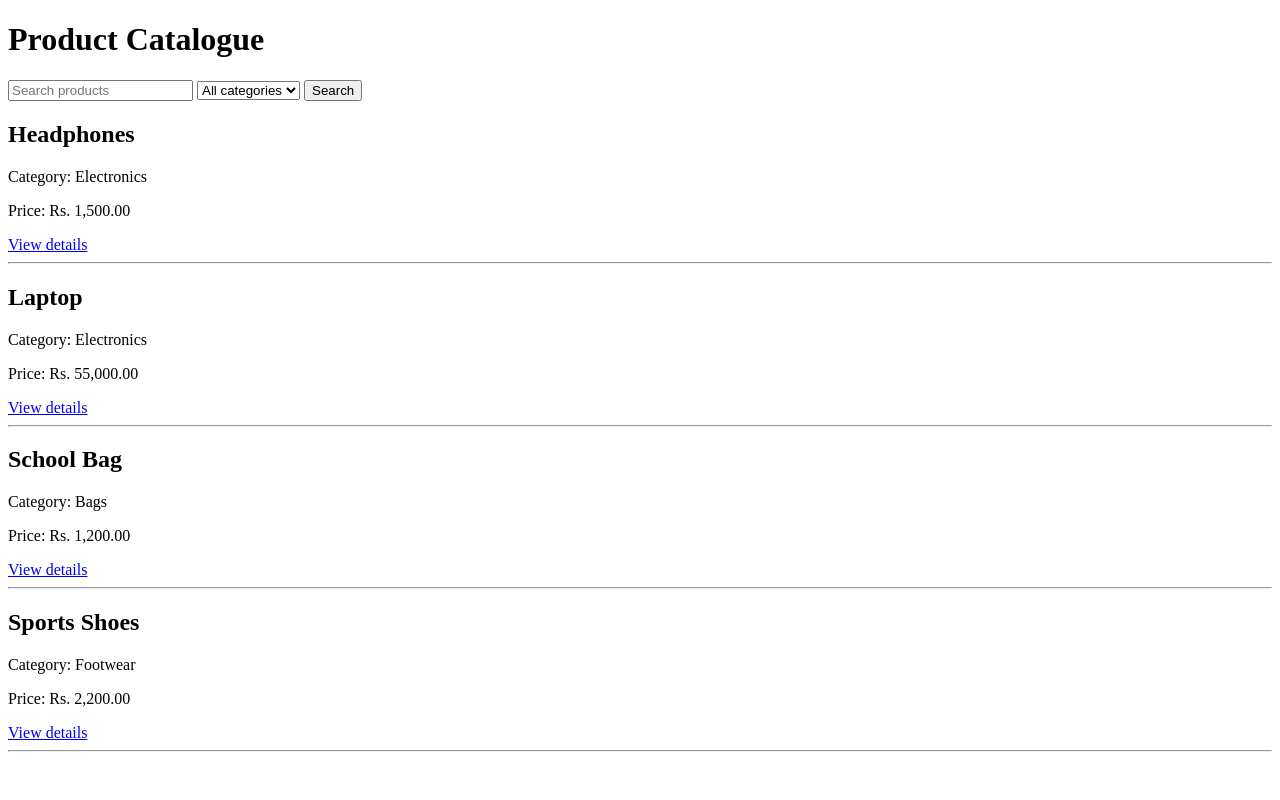
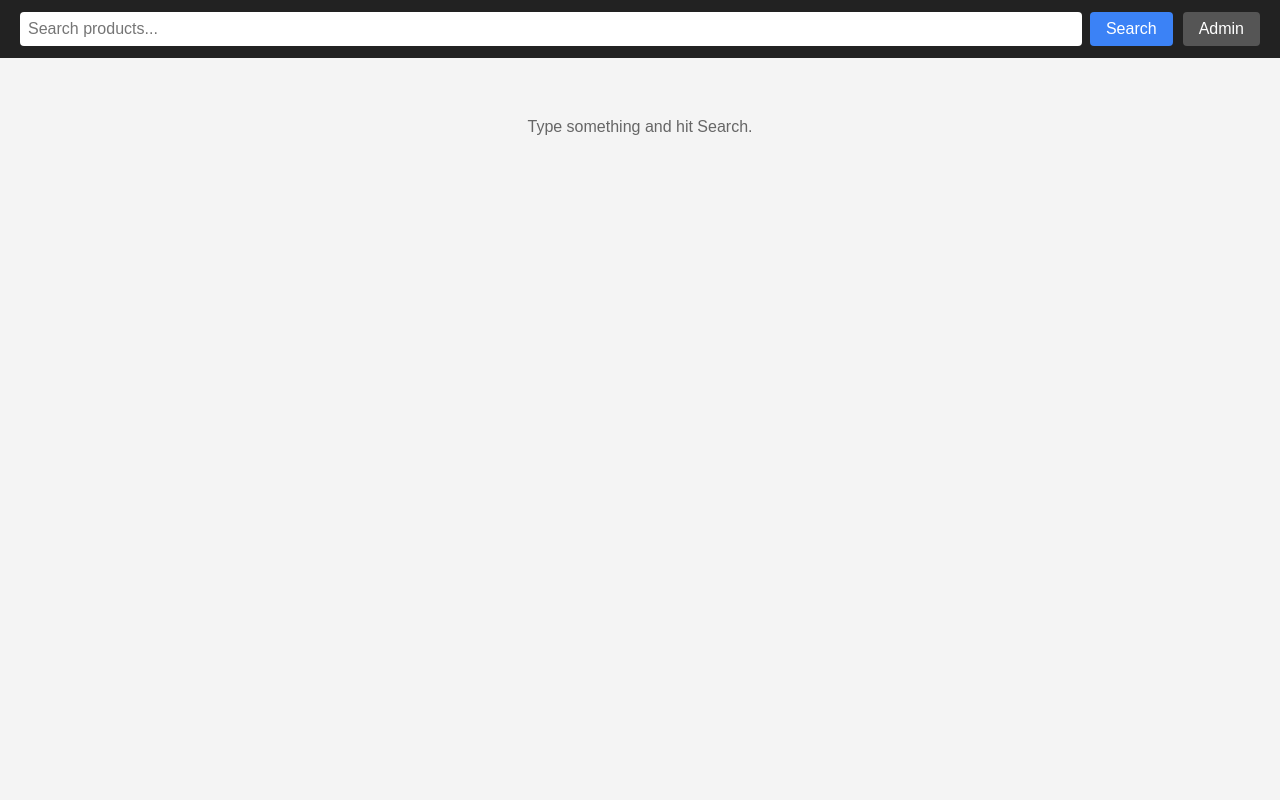
Before and after one commit to DebaA17/bca-sem5-php-mysql-lab, a PHP site: page / in a window 1280 px wide. Run offline with PHP 8.4, Linux system fonts and the light colour scheme; data comes from the database, SQL or seed files in the repository.

Commit message:
chore update 20 (#8)

```diff
--- a/20-product-catalogue/config.php
+++ /dev/null
@@ -1,12 +0,0 @@
-<?php
-$conn = new PDO(
-    'mysql:host=127.0.0.1;dbname=php_lab;charset=utf8mb4',
-    'devuser',
-    'password123',
-    [PDO::ATTR_ERRMODE => PDO::ERRMODE_EXCEPTION]
-);
-
-function clean($value)
-{
-    return htmlspecialchars($value, ENT_QUOTES, 'UTF-8');
-}
--- /dev/null
+++ b/20-product-catalogue/connect.php
@@ -0,0 +1,12 @@
+
+<?php
+$Server="localhost";
+$User="test";
+$Password="test";
+$db="test";
+$con=mysqli_connect($Server,$User,$Password,$db);
+if($con)
+echo "connected";
+else
+echo "Fail to Connect";
+?>
--- a/20-product-catalogue/index.php
+++ b/20-product-catalogue/index.php
@@ -1,64 +1,150 @@
 <?php
-require_once 'config.php';
+// swallow the "connected" echo from connect.php so it doesn't show on the page
+ob_start();
+require 'connect.php';
+ob_end_clean();
 
-$search = trim($_GET['search'] ?? '');
-$category = $_GET['category'] ?? '';
+$q = isset($_GET['q']) ? trim($_GET['q']) : '';
+$searched = isset($_GET['q']);
+$results = [];
 
-$categories = $conn->query('SELECT DISTINCT category FROM products ORDER BY category')
-    ->fetchAll(PDO::FETCH_COLUMN);
+if ($searched) {
+    $like = '%' . $q . '%';
+    $stmt = mysqli_prepare($con,
+        "SELECT p.title, p.description, p.price, c.name AS category
+         FROM products p JOIN categories c ON c.id = p.category_id
+         WHERE p.title LIKE ? OR p.description LIKE ? OR c.name LIKE ?
+         ORDER BY p.title");
+    mysqli_stmt_bind_param($stmt, "sss", $like, $like, $like);
+    mysqli_stmt_execute($stmt);
+    $res = mysqli_stmt_get_result($stmt);
+    while ($row = mysqli_fetch_assoc($res)) $results[] = $row;
+}
+?>
+<!DOCTYPE html>
+<html>
+<head>
+<meta charset="utf-8">
+<title>Product Search</title>
+<style>
+    body {
+        font-family: Arial, sans-serif;
+        margin: 0;
+        background: #f4f4f4;
+    }
 
-$sql = 'SELECT * FROM products WHERE 1=1';
-$values = [];
+    .bar {
+        display: flex;
+        align-items: center;
+        gap: 10px;
+        background: #222;
+        padding: 12px 20px;
+    }
 
-if ($search != '') {
-    $sql .= ' AND (name LIKE ? OR description LIKE ?)';
-    $values[] = "%$search%";
-    $values[] = "%$search%";
-}
-if ($category != '') {
-    $sql .= ' AND category = ?';
-    $values[] = $category;
-}
+    .bar form {
+        flex: 1;
+        display: flex;
+        gap: 8px;
+    }
 
-$sql .= ' ORDER BY name';
-$query = $conn->prepare($sql);
-$query->execute($values);
-$products = $query->fetchAll(PDO::FETCH_ASSOC);
-?>
-<!doctype html>
-<html lang="en">
-<head>
-    <meta charset="utf-8">
-    <title>Product Catalogue</title>
+    .bar input[type=text] {
+        flex: 1;
+        padding: 8px;
+        border: none;
+        border-radius: 4px;
+        font-size: 16px;
+    }
+
+    .bar button,
+    .bar a.admin {
+        padding: 8px 16px;
+        border: none;
+        border-radius: 4px;
+        background: #3b82f6;
+        color: #fff;
+        font-size: 16px;
+        cursor: pointer;
+        text-decoration: none;
+    }
+
+    .bar a.admin {
+        background: #555;
+    }
+
+    .list {
+        padding: 20px;
+    }
+
+    .card {
+        display: flex;
+        align-items: center;
+        justify-content: space-between;
+        gap: 20px;
+        background: #fff;
+        border-radius: 6px;
+        padding: 14px 18px;
+        margin-bottom: 10px;
+        box-shadow: 0 1px 3px rgba(0, 0, 0, .1);
+    }
+
+    .card .info {
+        flex: 1;
+    }
+
+    .card h3 {
+        margin: 0 0 4px;
+    }
+
+    .card p {
+        margin: 0;
+        color: #555;
+    }
+
+    .cat {
+        font-size: 12px;
+        background: #e5e7eb;
+        padding: 2px 8px;
+        border-radius: 10px;
+    }
+
+    .price {
+        font-size: 20px;
+        font-weight: bold;
+        white-space: nowrap;
+    }
+
+    .msg {
+        color: #666;
+        text-align: center;
+        margin-top: 40px;
+    }
+</style>
 </head>
 <body>
-    <h1>Product Catalogue</h1>
 
-    <form method="get">
-        <input type="search" name="search" placeholder="Search products"
-               value="<?= clean($search) ?>">
-        <select name="category">
-            <option value="">All categories</option>
-            <?php foreach ($categories as $item): ?>
-                <option value="<?= clean($item) ?>"
-                    <?= $category == $item ? 'selected' : '' ?>>
-                    <?= clean($item) ?>
-                </option>
-            <?php endforeach; ?>
-        </select>
-        <button>Search</button>
-    </form>
+<div class="bar">
+  <form method="get" action="index.php">
+    <input type="text" name="q" placeholder="Search products..." value="<?= htmlspecialchars($q) ?>">
+    <button type="submit">Search</button>
+  </form>
+  <a class="admin" href="admin.php">Admin</a>
+</div>
 
-    <?php if (!$products): ?>
-        <p>No products found.</p>
-    <?php else: ?>
-        <?php foreach ($products as $product): ?>
-            <h2><?= clean($product['name']) ?></h2>
-            <p>Category: <?= clean($product['category']) ?></p>
-            <p>Price: Rs. <?= number_format($product['price'], 2) ?></p>
-            <a href="product.php?id=<?= $product['id'] ?>">View details</a>
-            <hr>
-        <?php endforeach; ?>
-    <?php endif; ?>
+<div class="list">
+<?php if (!$searched): ?>
+  <p class="msg">Type something and hit Search.</p>
+<?php elseif (!$results): ?>
+  <p class="msg">No products found.</p>
+<?php else: foreach ($results as $p): ?>
+  <div class="card">
+    <div class="info">
+      <h3><?= htmlspecialchars($p['title']) ?> <span class="cat"><?= htmlspecialchars($p['category']) ?></span></h3>
+      <p><?= htmlspecialchars($p['description']) ?></p>
+    </div>
+    <div class="price">Rs.<?= number_format($p['price'], 2) ?></div>
+  </div>
+<?php endforeach; endif; ?>
+</div>
+
 </body>
 </html>
```
Also changed, not shown: 20-product-catalogue/admin.php (added, +133 -0 lines), 20-product-catalogue/product.php (deleted, +0 -25 lines), 20-product-catalogue/schema.sql (deleted, +0 -16 lines), 20-product-catalogue/setup.sql (added, +40 -0 lines), 20-product-catalogue/README.md (deleted).
